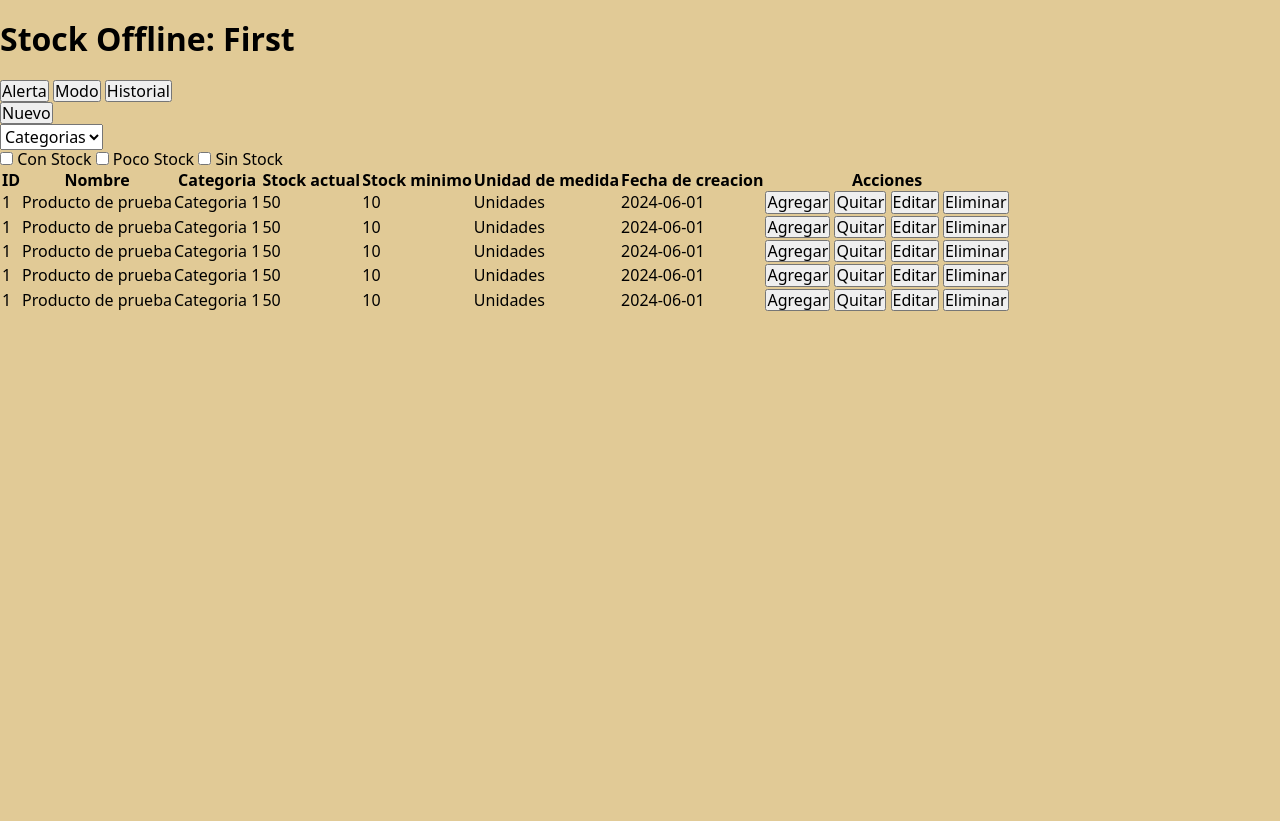
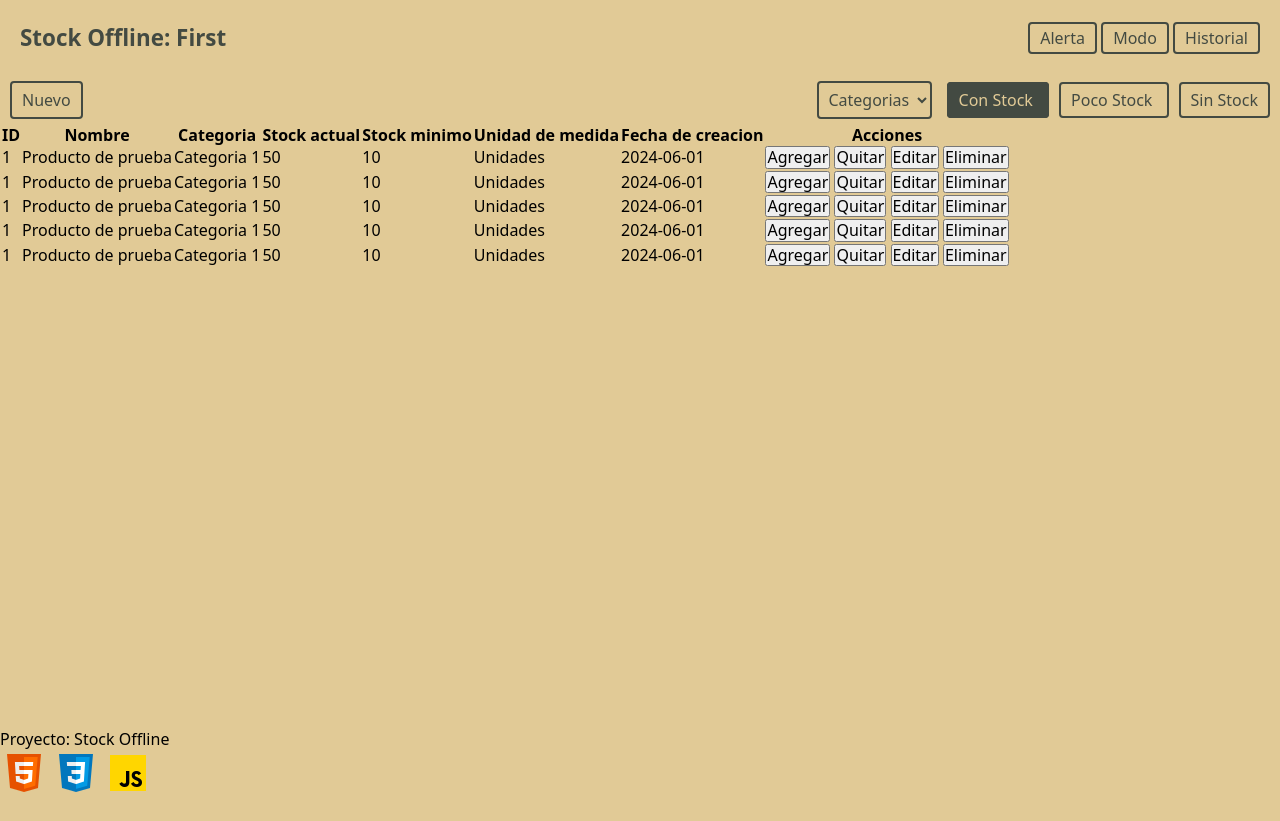
Before and after one commit to Jaejarque/ProyectosJS, a plain HTML site: page 1-StockOffline/index.html in a window 1280 px wide. Drawn offline with Linux system fonts and the light colour scheme.

Commit message:
Update: Filters Styled

```diff
--- a/1-StockOffline/index.css
+++ b/1-StockOffline/index.css
@@ -15,4 +15,70 @@ body{
     width:100%;
     height: 100vh;
     background-color: var(--color1);
+    display:grid;
+    grid-template-rows: auto 1fr auto;
 }
+header{
+    display:flex;
+    justify-content: space-between;
+    align-items: center;
+    padding:10px 20px;
+}
+header h1{
+    color: var(--color5);
+    font-size: 1.4rem;
+    user-select: none;
+}
+header div button{
+    border:2px solid var(--color5);
+    background-color: transparent;
+    padding:5px 10px;
+    color: var(--color5);
+    border-radius: 4px;
+    cursor: pointer;
+    &:hover{
+        background-color: var(--color5);
+        color: var(--color1);
+    }
+}
+.cont_filters{
+    display:flex;
+    justify-content: space-between;
+    padding: 5px 10px;
+}
+.button_new{
+    border:2px solid var(--color5);
+    background-color: transparent;
+    padding:5px 10px;
+    color: var(--color5);
+    border-radius: 4px;
+    cursor: pointer;
+    &:hover{
+        background-color: var(--color5);
+        color: var(--color1);
+    }
+}
+.select_categoria{
+    padding:5px;
+    border-radius: 4px;
+    border:2px solid var(--color5);
+    background-color: transparent;
+    color: var(--color5);
+    cursor: pointer;
+}
+.check_stock{
+    display:none;
+}
+.label_stock{
+    margin-left: 10px;
+    padding:5px 10px;
+    border:2px solid var(--color5);
+    border-radius: 4px;
+    color: var(--color5);
+    cursor: pointer;
+    user-select: none;
+    &:has(.check_stock:checked){
+        background-color: var(--color5);
+        color: var(--color1);
+    }
+}
--- a/1-StockOffline/index.html
+++ b/1-StockOffline/index.html
@@ -18,22 +18,20 @@
         </div>
     </header>
     <main>
-        <section>
-            <button>Nuevo</button>
-            <div>
-                <select>
+        <section class="cont_filters">
+            <button class="button_new">Nuevo</button>
+            <div class="cont_checked">
+                <select class="select_categoria">
                     <option>Categorias</option>
                 </select>
-            </div>
-            <div>
-                <label>
-                    <input type="checkbox" name="stock_cant"/> Con Stock
+                <label class="label_stock">
+                    <input type="checkbox" name="stock_cant" class="check_stock" checked/> Con Stock
                 </label>
-                <label>
-                    <input type="checkbox" name="stock_cant"/> Poco Stock
+                <label class="label_stock">
+                    <input type="checkbox" name="stock_cant" class="check_stock"/> Poco Stock
                 </label>
-                <label>
-                    <input type="checkbox" name="stock_cant"/> Sin Stock
+                <label class="label_stock">
+                    <input type="checkbox" name="stock_cant" class="check_stock"/> Sin Stock
                 </label>
             </div>
         </section>
@@ -131,6 +129,14 @@
             </table>
         </section>
     </main>
+    <footer>
+        <p><span>Proyecto: </span>Stock Offline</p>
+        <div>
+            <img src="./public/html5.png"/>
+            <img src="./public/css3.png"/>
+            <img src="./public/javascript.png"/>
+        </div>
+    </footer>
     <script src="index.js"></script>
 </body>
 </html>
```
Also changed, not shown: 1-StockOffline/public/css3.png (added), 1-StockOffline/public/html5.png (added), 1-StockOffline/public/javascript.png (added).
